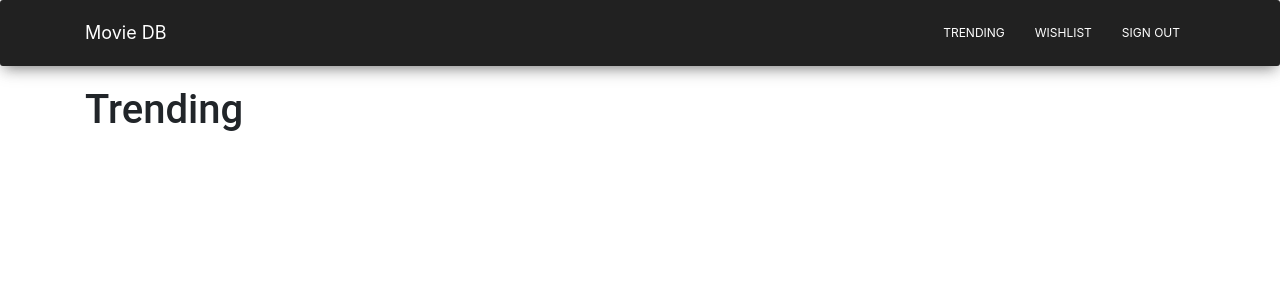
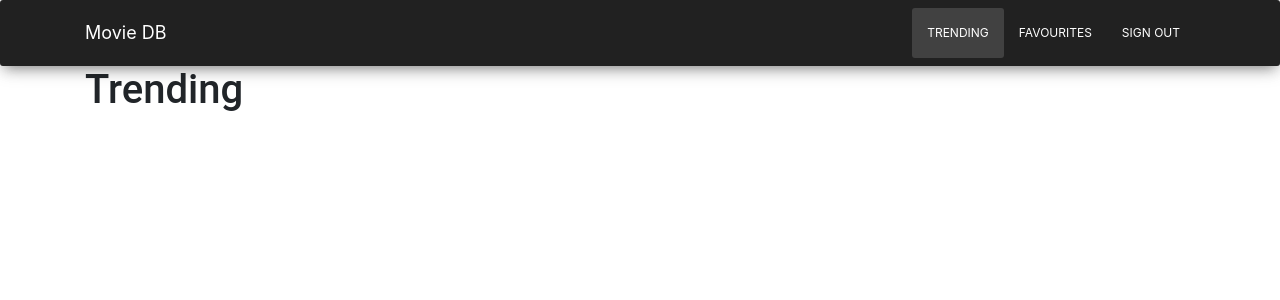
Before and after one commit to Prashant-Acharya/movie-app-frontend, a React (Create React App) app: page /trending in a window 1280 px wide. Shown: the top 300 px of the page. Built offline with nearby package versions, Linux system fonts and the light colour scheme.

Commit message:
basic routing set up

```diff
--- a/src/Components/Carousel/Carousel.jsx
+++ b/src/Components/Carousel/Carousel.jsx
@@ -25,7 +25,7 @@ const Carousel = () => {
 						</div>
 					</div>
 					<div className="carousel-item">
-						<img src="https://wallpaperaccess.com/full/25544.jpg" className="d-block w-100" alt="..." />
+						<img src="http://wallpapersdsc.net/wp-content/uploads/2016/08/Silicon-Valley-Images.jpg" className="d-block w-100" alt="..." />
 						<div className="carousel-caption d-none d-md-block">
 							<h5>Third slide label</h5>
 							<p>Praesent commodo cursus magna, vel scelerisque nisl consectetur.</p>
--- a/src/Components/Navbar/Navbar.css
+++ b/src/Components/Navbar/Navbar.css
@@ -1,3 +1,3 @@
-nav{
-	margin: 0;
+.active{
+	background-color: #414141;
 }
--- a/src/Components/Navbar/Navbar.jsx
+++ b/src/Components/Navbar/Navbar.jsx
@@ -1,10 +1,12 @@
 import React, { Component } from 'react'
+import { NavLink } from 'react-router-dom'
+import './Navbar.css'
 
 class Navbar extends Component {
 	state = {  }
 	render() {
 		return (
-			<nav className="navbar navbar-inverse navbar-expand-lg bg-dark">
+			<nav className="navbar navbar-inverse navbar-expand-lg bg-dark" style={{'margin': 0, 'border':'none'}}>
 				<div className="container">
 					<div className="navbar-translate">
 						<a className="navbar-brand" href="#0">Movie DB</a>
@@ -13,19 +15,19 @@ class Navbar extends Component {
 					<div className="collapse navbar-collapse">
 						<ul className="navbar-nav ml-auto">
 							<li className="nav-item">
-								<a href="#pablo" className="nav-link">
+								<NavLink to='/trending' className="nav-link">
 									Trending
-								</a>
+								</NavLink>
 							</li>
 							<li className="nav-item">
-								<a href="#pablo" className="nav-link">
-									Wishlist
-								</a>
+								<NavLink to='/favourites' className="nav-link">
+									Favourites
+								</NavLink>
 							</li>
 							<li className="nav-item">
-								<a href="#pablo" className="nav-link">
+								<NavLink exact to='/' className="nav-link">
 									Sign Out
-								</a>
+								</NavLink>
 							</li>
 						</ul>
 					</div>
```
